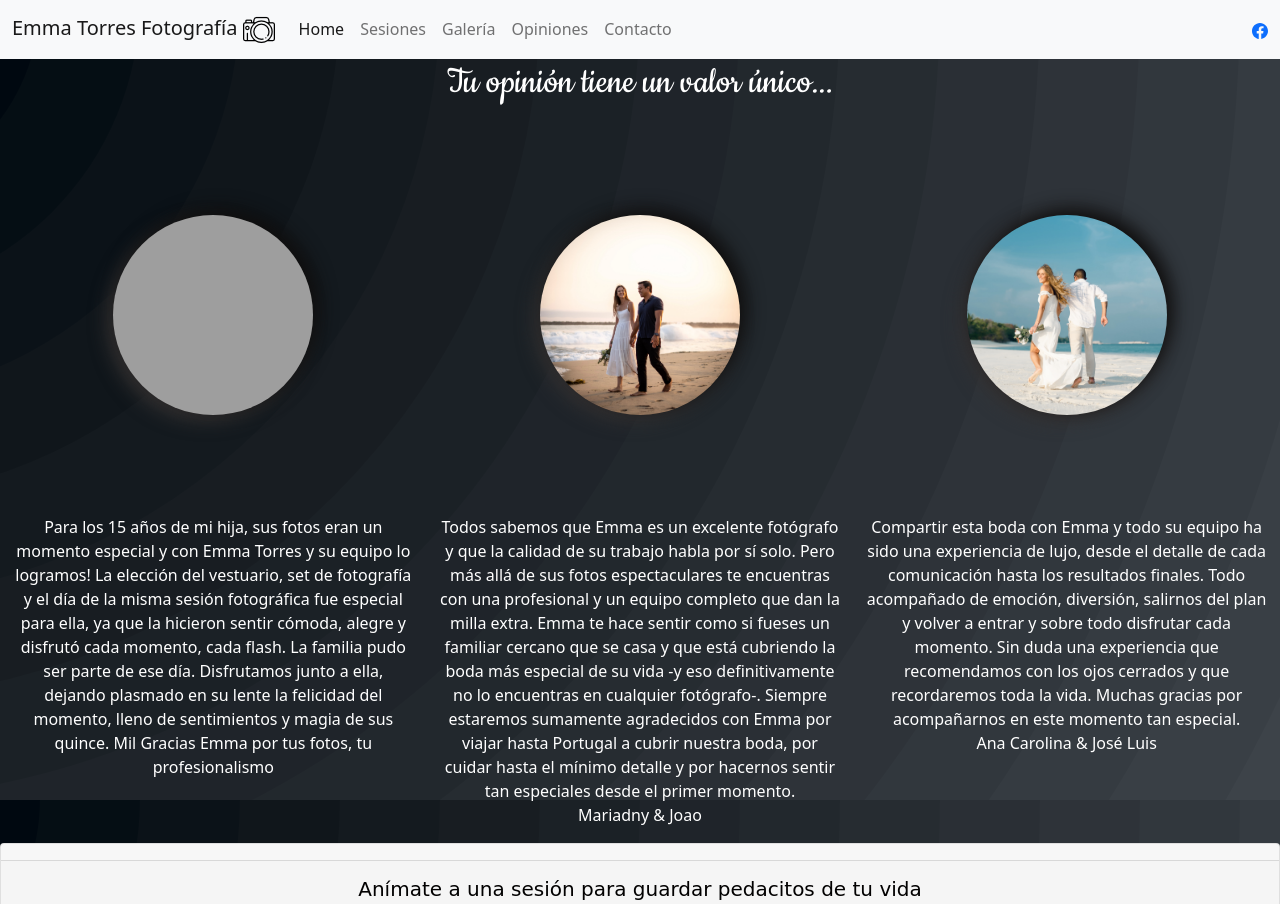
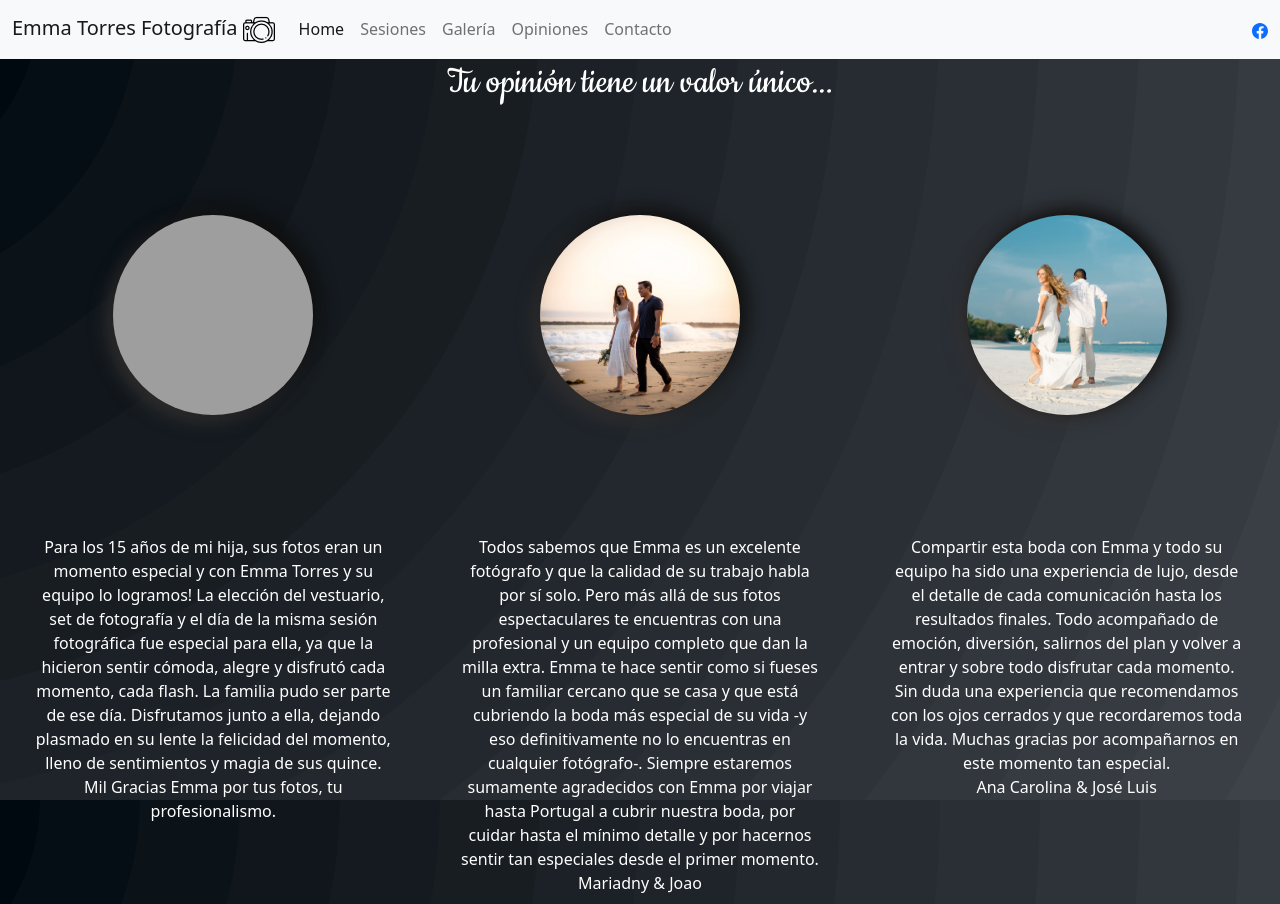
Before and after one commit to Marcoslarraza/Proyecto-Final-Desarrolloweb-Larraza-Marcos, a plain HTML site: page pages/opiniones.html in a window 1280 px wide. Shown: the top 904 px of the page. Drawn offline with nearby package versions, Linux system fonts and the light colour scheme; grey boxes are pictures that could not be loaded.

Commit message:
corrigiendo

```diff
--- a/pages/opiniones.html
+++ b/pages/opiniones.html
@@ -81,7 +81,7 @@
                 a ella,
                 dejando plasmado en su lente la felicidad del momento, lleno de sentimientos y magia de sus quince. Mil
                 Gracias Emma por
-                tus fotos, tu profesionalismo</p>
+                tus fotos, tu profesionalismo.</p>
 
         </div>
         <div class="comentario">
--- a/sass/style.scss
+++ b/sass/style.scss
@@ -239,6 +239,7 @@ body{
 
     p {
         text-align: center;
+        margin: 20px;
     }
 }
 
```
Also changed, not shown: css/style.css, 1 other file.
